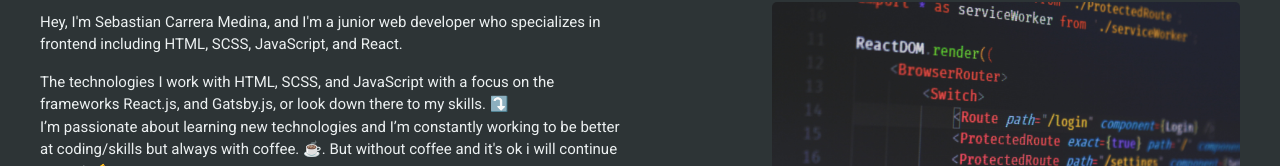
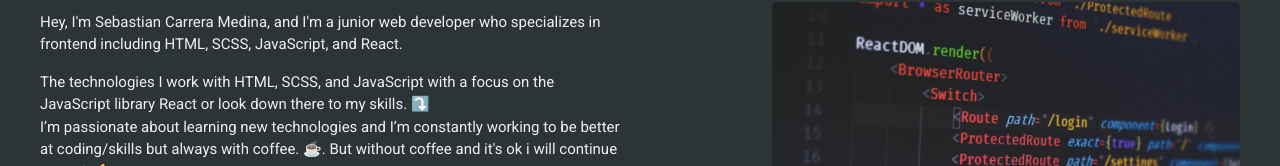
Before and after one commit to sebascarreram/portfolio, a React (Create React App) app in the folder frontend/: page /about in a window 1280 px wide. Shown: the part 217-383 px from the top of the page. Built offline with nearby package versions, Linux system fonts and the light colour scheme.

Commit message:
updated about

```diff
--- a/frontend/src/layout/About/About.js
+++ b/frontend/src/layout/About/About.js
@@ -29,26 +29,29 @@
               <br />
               <p>
                 The technologies I work with HTML, SCSS, and JavaScript with a
-                focus on the frameworks React.js, and Gatsby.js, or look down
-                there to my skills. <Emoji symbol="⤵️" label="arrow" />
+                focus on the JavaScript library React or look down there to my skills.{" "}
+                <Emoji symbol="⤵️" label="arrow" />
               </p>
               <p>
                 I’m passionate about learning new technologies and I’m
                 constantly working to be better at coding/skills but always with
                 coffee. <Emoji symbol="☕️" label="coffe" />. But without coffee
-                and it's ok i will continue to work <Emoji symbol="💪" label="strong" />.
+                and it's ok i will continue to work{" "}
+                <Emoji symbol="💪" label="strong" />.
               </p>
               <br />
               <p>
                 When I'm not writing code I love to spend time watch
                 films/series with my family &amp; my dogs{" "}
                 <Emoji symbol="🐶" label="dog" /> and especially with my sister
-                because she literally likes so much to watch films/series like me
-                or traveling to the USA <Emoji symbol="🇺🇸" label="flag" /> to visit
-                my family when I'm on vacation.
+                because she literally likes so much to watch films/series like
+                me or traveling to the USA <Emoji symbol="🇺🇸" label="flag" /> to
+                visit my family when I'm on vacation.
               </p>
               <br />
-              <p>This site is my portfolio where I'll be launching my projects.</p>
+              <p>
+                This site is my portfolio where I'll be launching my projects.
+              </p>
               <br />
               <p>
                 Thank you for reading my portfolio.{" "}
```
